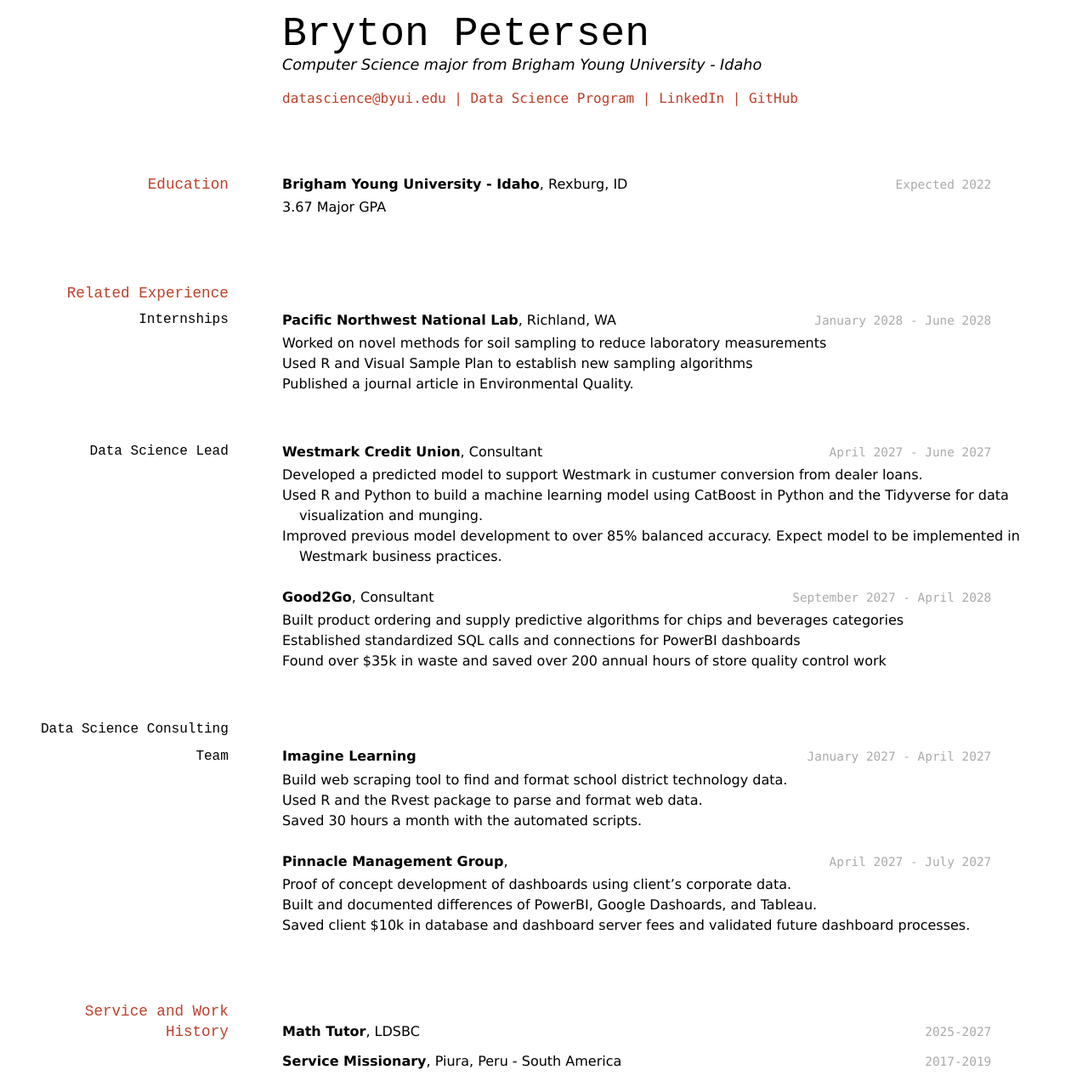
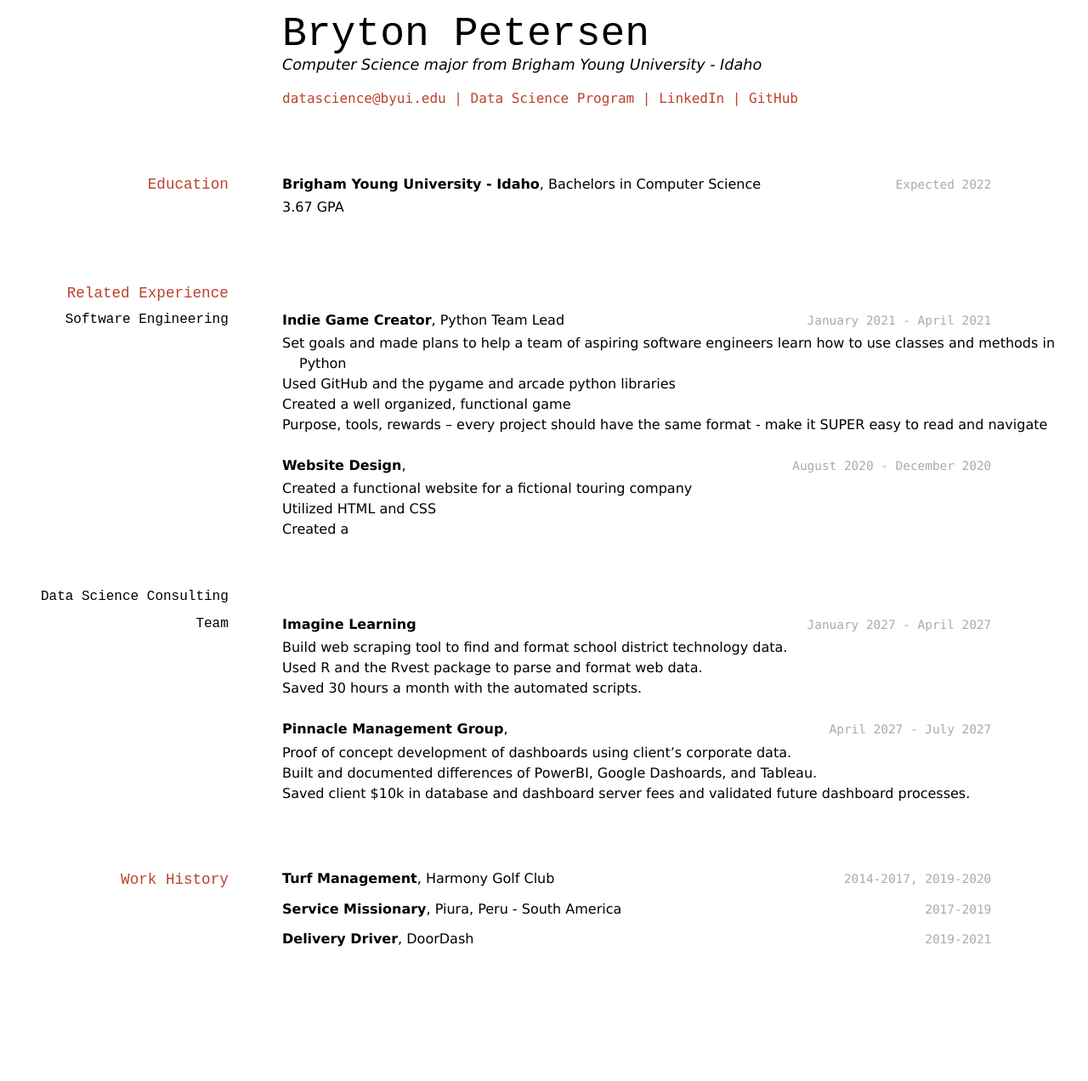
Before and after one commit to byuids-resumes/PETERSEN_resume, a Jekyll site: the page built from docs/index.md, in a window 1280 px wide. Shown: the whole page at 85% size. Built offline with Jekyll 4.4.1, drawn with Linux system fonts in a browser that asks for light colours; after the commit the page ends 1128 px from its top, so only the background shows below that.

Commit message:
changed my resume a bit

```diff
--- a/docs/index.md
+++ b/docs/index.md
@@ -17,37 +17,38 @@ Computer Science major from Brigham Young University - Idaho
 ## Education
 
 `Expected 2022`
-__Brigham Young University - Idaho__, Rexburg, ID
+__Brigham Young University - Idaho__, Bachelors in Computer Science
 
-- 3.67 Major GPA
+- 3.67 GPA
 
 
 ## Related Experience
 
-### Internships
+<!-- ### Internships
 
 `January 2028 - June 2028`
 __Pacific Northwest National Lab__, Richland, WA
 
 - Worked on novel methods for soil sampling to reduce laboratory measurements
 - Used R and Visual Sample Plan to establish new sampling algorithms
-- Published a journal article in Environmental Quality.
+- Published a journal article in Environmental Quality. -->
 
-### Data Science Lead
+### Software Engineering
 
-`April 2027 - June 2027`
-__Westmark Credit Union__, Consultant
+`January 2021 - April 2021`
+__Indie Game Creator__, Python Team Lead
 
-- Developed a predicted model to support Westmark in custumer conversion from dealer loans.
-- Used R and Python to build a machine learning model using CatBoost in Python and the Tidyverse for data visualization and munging.
-- Improved previous model development to over 85% balanced accuracy. Expect model to be implemented in Westmark business practices.
+- Set goals and made plans to help a team of aspiring software engineers learn how to use classes and methods in Python
+- Used GitHub and the pygame and arcade python libraries
+- Created a well organized, functional game
+- Purpose, tools, rewards -- every project should have the same format - make it SUPER easy to read and navigate
 
-`September 2027 - April 2028`
-__Good2Go__, Consultant
+`August 2020 - December 2020`
+__Website Design__,
 
-- Built product ordering and supply predictive algorithms for chips and beverages categories
-- Established standardized SQL calls and connections for PowerBI dashboards
-- Found over $35k in waste and saved over 200 annual hours of store quality control work
+- Created a functional website for a fictional touring company
+- Utilized HTML and CSS
+- Created a
 
 ### Data Science Consulting Team
 
@@ -66,15 +67,16 @@ __Pinnacle Management Group__,
 - Saved client $10k in database and dashboard server fees and validated future dashboard processes.
 
 
-## Service and Work History
+## Work History
 
-`2025-2027`
-__Math Tutor__, LDSBC
-
+`2014-2017, 2019-2020`
+__Turf Management__, Harmony Golf Club
 
 `2017-2019`
 __Service Missionary__, Piura, Peru - South America
 
+`2019-2021`
+__Delivery Driver__, DoorDash
 
 
 <!-- ### Footer
```
